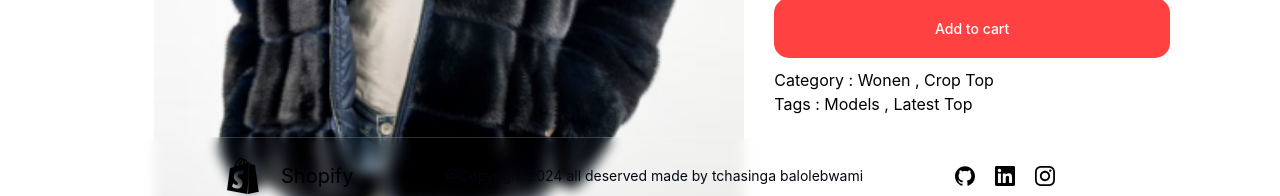
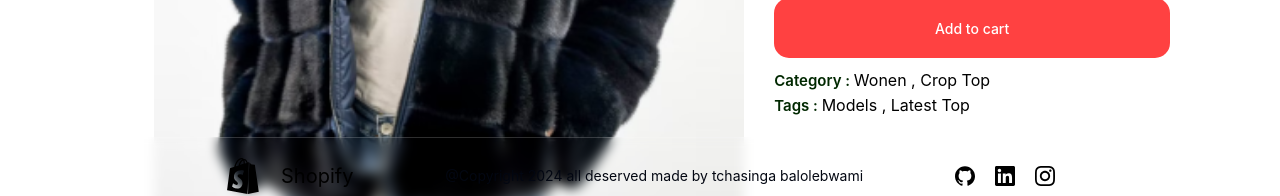
Before and after one commit to tchasinga/magazine-shopping, a React (Vite) app in the folder frontend/: page /product/1 in a window 1280 px wide. Shown: the part 585-781 px from the top of the page. Built offline with nearby package versions, Linux system fonts and the light colour scheme.

Commit message:
new commit si added

```diff
--- a/frontend/src/index.css
+++ b/frontend/src/index.css
@@ -255,8 +255,6 @@
   transform: rotate(360deg) scale(1.9);
 }
 
-
-
 .productdisplay-right .Getbtn {
   width: 100%;
   height: 60px;
@@ -272,12 +270,20 @@
   transition: all 0.5s ease;
 }
 
-
-
 .productdisplay-right .Getbtn:hover {
   background: #000000;
 }
 
+
+
+
+
+
+.productdisplay-right-category span {
+  font-size: 15px;
+  font-weight: 600;
+  color: rgb(0, 40, 0);
+}
 
 .cartitems-promobox button {
   width: 154px;
```
